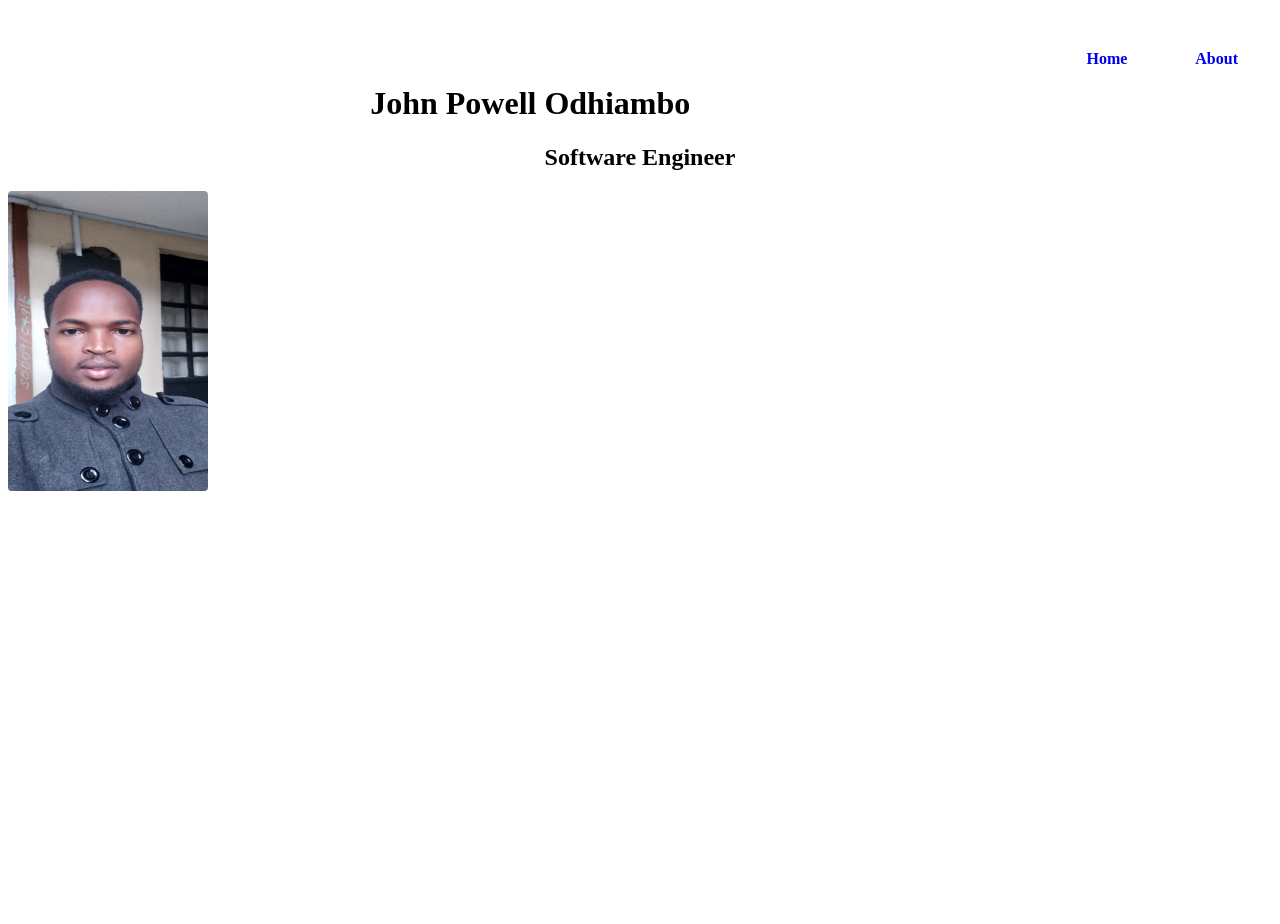
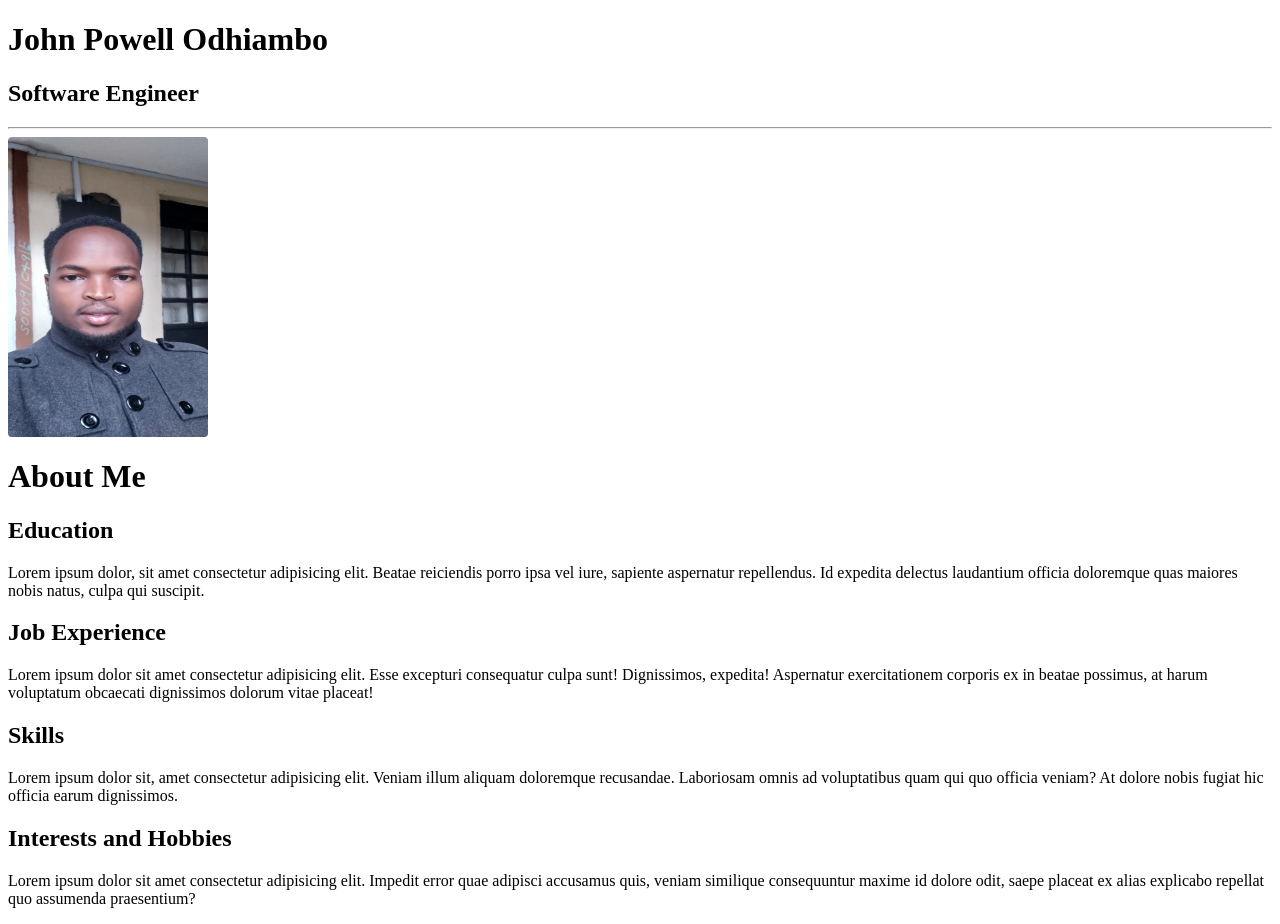
Before and after one commit to Powelljep/portfolio-landing-page, a plain HTML site: page index.html in a window 1280 px wide. Before the commit the page ends 800 px from the top, so only its background shows below. Drawn offline with Linux system fonts and the light colour scheme.

Commit message:
making new changes to project and changing the layout

```diff
--- a/css/styles.css
+++ b/css/styles.css
@@ -4,15 +4,14 @@ body {
 }
 
 img {
+    display: block;
+    border-radius: 4px;
     width: 200px;
     height: 300px;
-    float: left;
-    border-radius: 4px;
-
 }
 
-h1, h2 {
-    text-align: center;
+.center {
+    justify-content: center;
 }
 
 nav {
--- a/index.html
+++ b/index.html
@@ -5,15 +5,28 @@
         <link href="css/styles.css" rel="stylesheet" type="text/css">
     </head>
     <body>
-        <nav>
+        <div class="heading">
+            <h1>John Powell Odhiambo</h1>
+            <h2>Software Engineer</h2>
+        </div>
+        <hr />
+        <div>
+            <img src="images/powell1.jpg" alt="profile photo"/>
+            <div>
+                <h1>About Me</h1>
+                <h2>Education</h2>
+                <p>Lorem ipsum dolor, sit amet consectetur adipisicing elit. Beatae reiciendis porro ipsa vel iure, sapiente aspernatur repellendus. Id expedita delectus laudantium officia doloremque quas maiores nobis natus, culpa qui suscipit.</p>
+                <h2>Job Experience</h2>
+                <p>Lorem ipsum dolor sit amet consectetur adipisicing elit. Esse excepturi consequatur culpa sunt! Dignissimos, expedita! Aspernatur exercitationem corporis ex in beatae possimus, at harum voluptatum obcaecati dignissimos dolorum vitae placeat!</p>
 
-            <ul>
-                <li><a href="./about.html">About</a></li>
-                <li><a href="./index.html">Home</a></li>
-            </ul>
-        </nav>
-        <h1>John Powell Odhiambo</h1>
-        <h2>Software Engineer</h2>
-        <img src="images/powell1.jpg" alt="profile photo"/>
+                <h2>Skills</h2>
+                <p>Lorem ipsum dolor sit, amet consectetur adipisicing elit. Veniam illum aliquam doloremque recusandae. Laboriosam omnis ad voluptatibus quam qui quo officia veniam? At dolore nobis fugiat hic officia earum dignissimos.</p>
+
+                <h2>Interests and Hobbies</h2>
+                <p>Lorem ipsum dolor sit amet consectetur adipisicing elit. Impedit error quae adipisci accusamus quis, veniam similique consequuntur maxime id dolore odit, saepe placeat ex alias explicabo repellat quo assumenda praesentium?</p>
+
+            </div>
+        </div>
+
     </body>
 </html>
```
